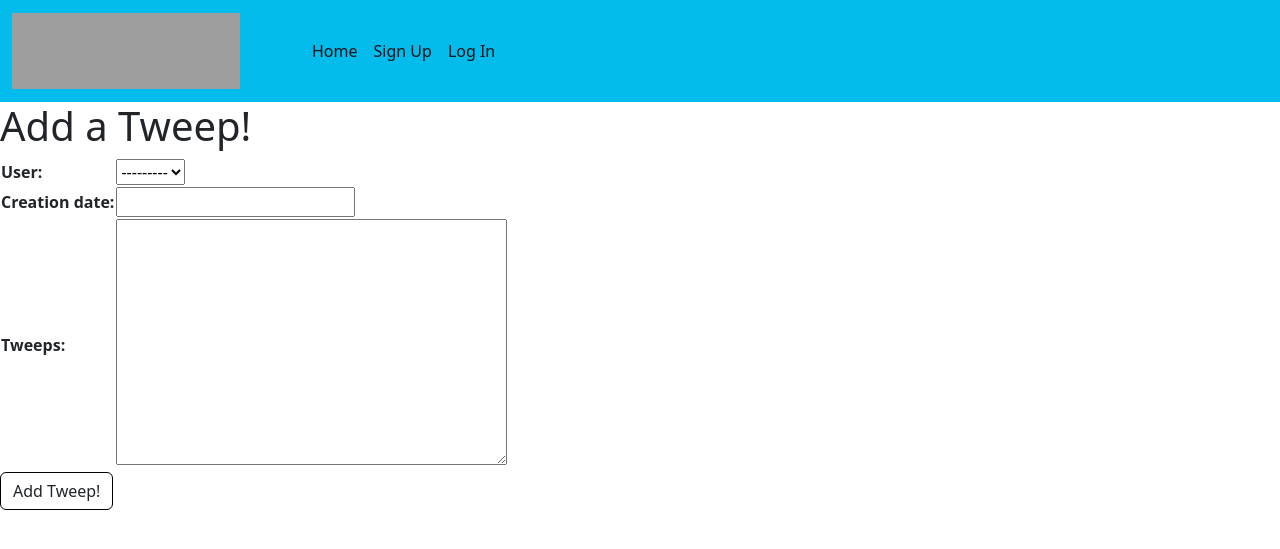
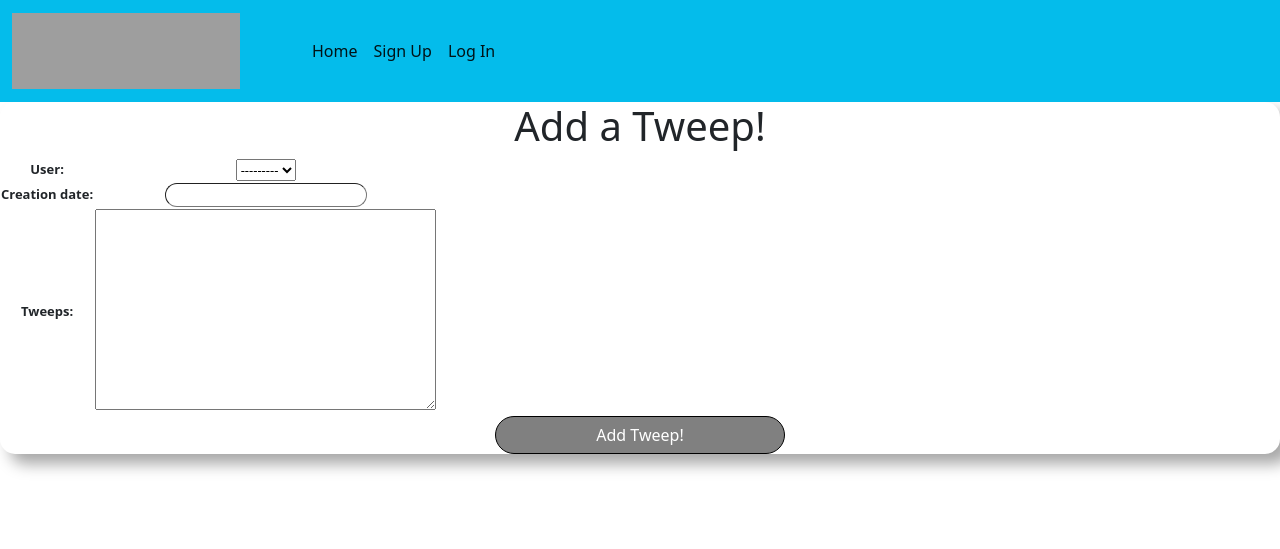
Before and after one commit to coltonsaywhatt/Tweepy, a Django app: page /tweeps/create/ in a window 1280 px wide. Shown: the top 549 px of the page. Run offline with Django 4.2, Linux system fonts and the light colour scheme; parts of the project's set-up code (start-up, migrations or seed data) failed here and were passed over; grey boxes are pictures that could not be loaded.

Commit message:
worked on css for addtweep

```diff
--- a/main_app/static/css/style.css
+++ b/main_app/static/css/style.css
@@ -128,3 +128,26 @@
     background-color: gray;
     border-radius: 20px;
 }
+
+.addtweep-container {
+    justify-content: center;
+    font-size: small;
+    background-color: white;
+    margin: auto;
+    border-radius: 15px;
+    text-align: center;
+    box-shadow: 10px 10px 15px rgb(0 0 0 / 35%);
+    align-items: center;
+}
+
+.addtweep-container input {
+    border-width: 1px;
+    border-radius: 20px;
+}
+.addtweep-btn input {
+    border-width: 1px;
+    padding: 6px 100px;
+    color: white;
+    background-color: gray;
+    border-radius: 20px;
+}
--- a/main_app/templates/main_app/tweep_form.html
+++ b/main_app/templates/main_app/tweep_form.html
@@ -1,6 +1,7 @@
 {% extends 'base.html' %}
 
 {% block content %}
+    <div class="addtweep-container">
     {% if object %}
         <h1>Edit <span class="teal-text">{{object.name}}</span></h1>
     {% else %}
@@ -11,6 +12,9 @@
     <table>
       {{ form.as_table }}
     </table>
+    <div class="addtweep-btn">
     <input type="submit" value="Add Tweep!" class="btn">
+    </div>
   </form>
+  </div>
 {% endblock %}
```
